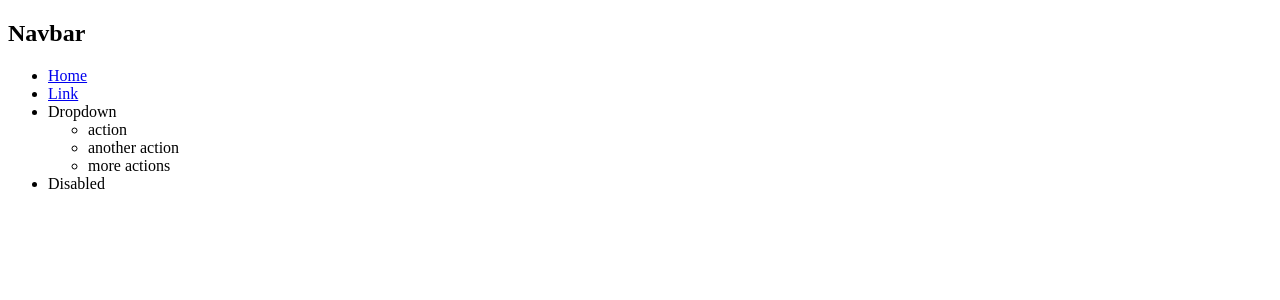
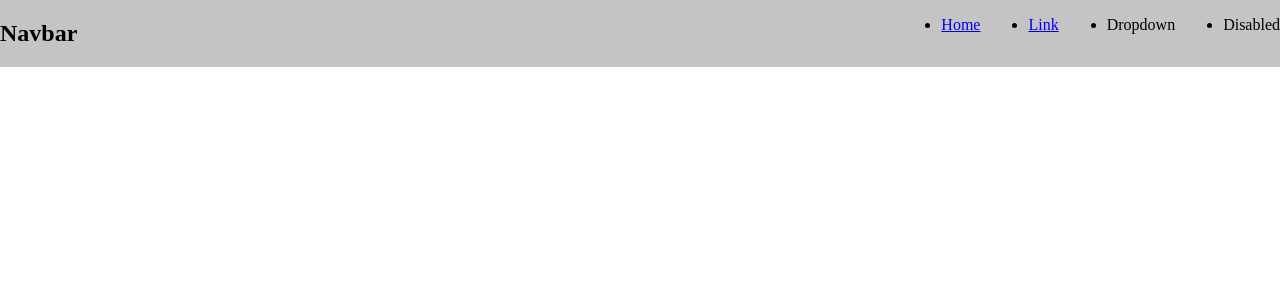
Before and after one commit to moamel-hashim/web171, a React (Vite) app in the folder nav-bar/: page / in a window 1280 px wide. Shown: the top 300 px of the page. Built offline with nearby package versions, Linux system fonts and the light colour scheme.

Commit message:
adding some css

```diff
--- a/nav-bar/src/App.css
+++ b/nav-bar/src/App.css
@@ -0,0 +1,26 @@
+.flex {
+  display: flex;
+}
+.w-100 {
+  width: 100%;
+}
+
+.w-75 {
+  width: 75%;
+}
+
+.w-50 {
+  width: 50%;
+}
+
+.gap {
+  gap: 3rem;
+}
+
+.hidden {
+  display: none;
+}
+
+.background {
+  background-color: hsla(0, 1%, 10%, 0.254);
+}
--- a/nav-bar/src/App.jsx
+++ b/nav-bar/src/App.jsx
@@ -1,4 +1,5 @@
-
+import './App.css';
+import './index.css';
 import Nav from './components/navbar'
 import Home from './components/home'
 import Link from './components/link'
--- a/nav-bar/src/components/navbar.jsx
+++ b/nav-bar/src/components/navbar.jsx
@@ -1,15 +1,18 @@
 import { Link } from "react-router-dom";
 
-function Nav () {
+function Nav() {
   return (
-    <nav>
+    <nav className="background">
+      <div className="flex w-100">
+        <div className="w-75">
           <h1>Navbar</h1>
+        </div>
         <div>
-        <ul>
+          <ul className="flex gap">
             <li><Link to='/home'>Home</Link></li>
             <li><Link to='/link'>Link</Link></li>
             <li>Dropdown</li>
-          <ul>
+            <ul className="hidden">
               <li>action</li>
               <li>another action</li>
               <li>more actions</li>
@@ -17,6 +20,7 @@ function Nav () {
             <li>Disabled</li>
           </ul>
         </div>
+      </div>
     </nav>
   )
 }
--- a/nav-bar/src/index.css
+++ b/nav-bar/src/index.css
@@ -0,0 +1,3 @@
+body {
+  margin: 0;
+}
```
Lines whose indentation alone changed are shown as unchanged.
